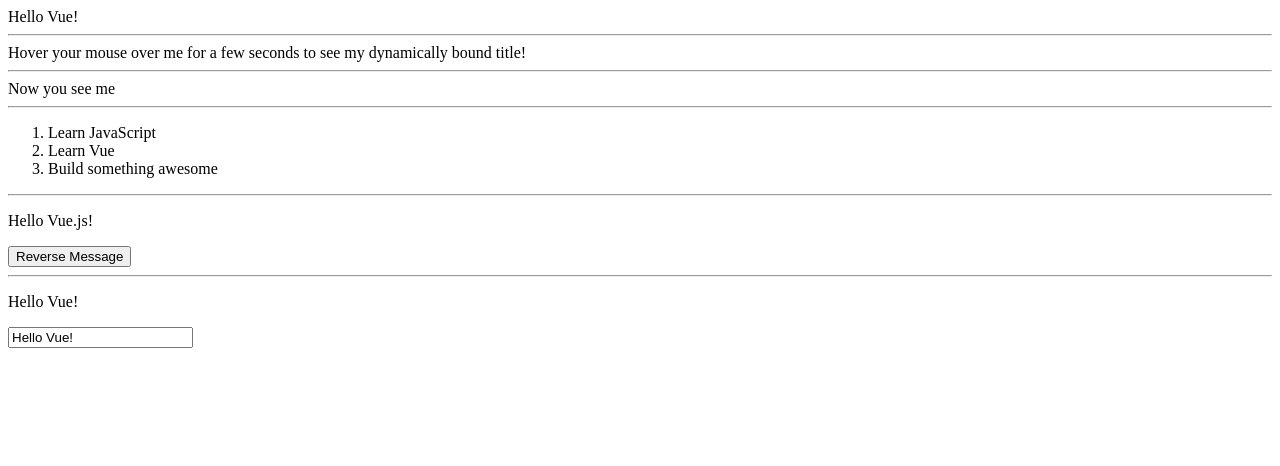
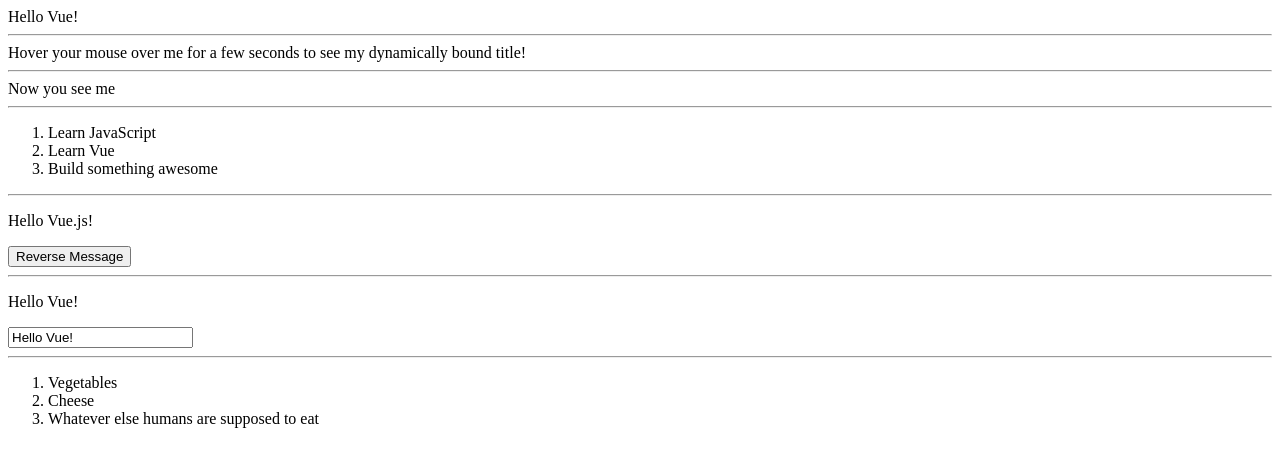
Before and after one commit to brespit/vue-getting-start, a plain HTML site: page index.html in a window 1280 px wide. Drawn offline with nearby package versions, Linux system fonts and the light colour scheme.

Commit message:
Getting Start

```diff
--- a/index.html
+++ b/index.html
@@ -103,3 +103,39 @@
     }
 })
 </script>
+
+<hr/>
+
+<!--  Vue Components  -->
+<div id="app-7">
+    <ol>
+        <!--
+        Now we provide each todo-item with the todo object
+        it's representing, so that its content can be dynamic.
+        We also need to provide each component with a "key",
+        which will be explained later.
+        -->
+        <todo-item
+        v-for="item in groceryList"
+        v-bind:todo="item"
+        v-bind:key="item.id">
+        </todo-item>
+    </ol>
+</div>
+<script>
+Vue.component('todo-item', {
+    props: ['todo'],
+    template: '<li>{{ todo.text }}</li>'
+})
+
+var app7 = new Vue({
+    el: '#app-7',
+    data: {
+        groceryList: [
+            { id: 0, text: 'Vegetables' },
+            { id: 1, text: 'Cheese' },
+            { id: 2, text: 'Whatever else humans are supposed to eat' }
+        ]
+    }
+})
+</script>
```
